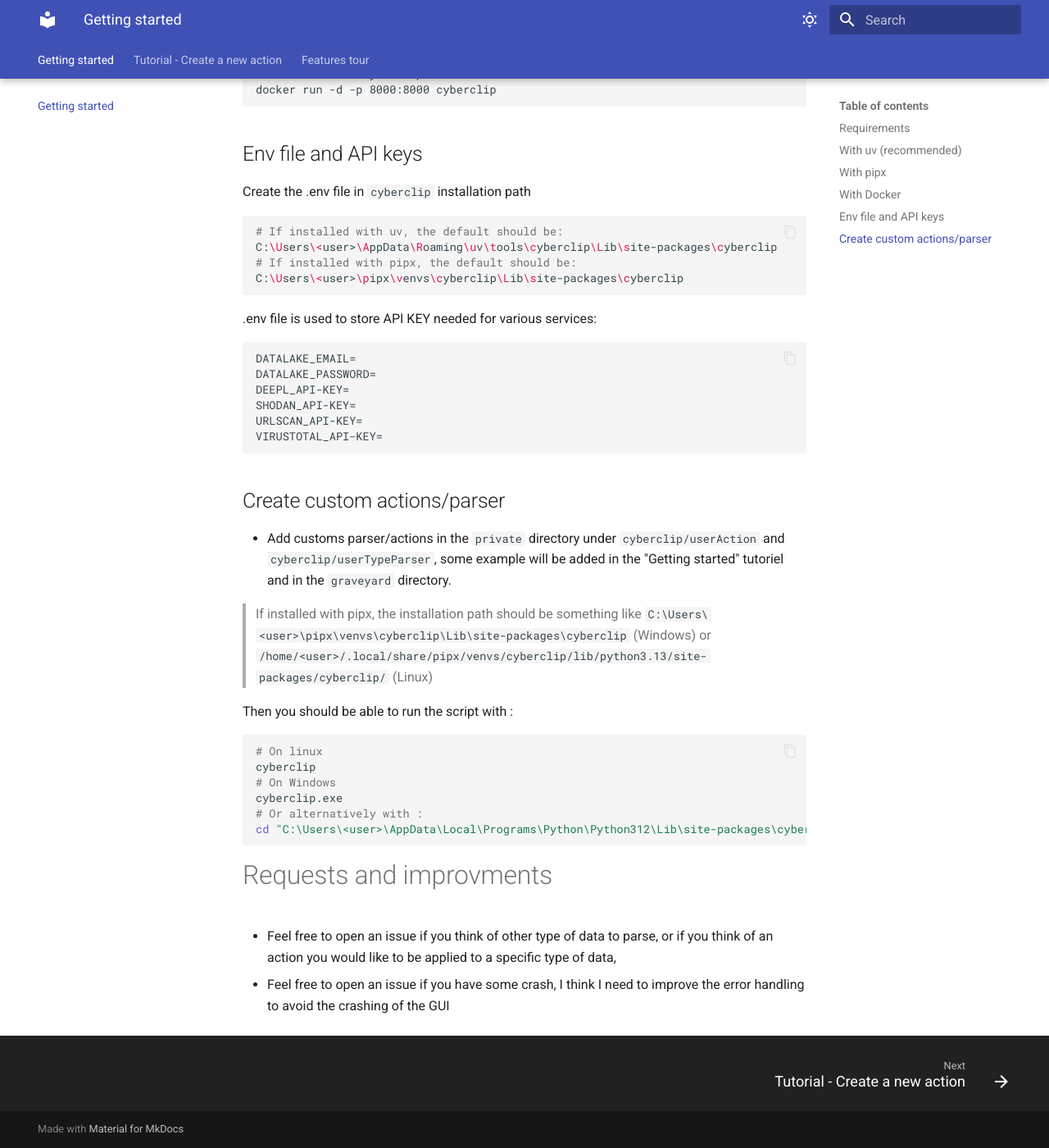
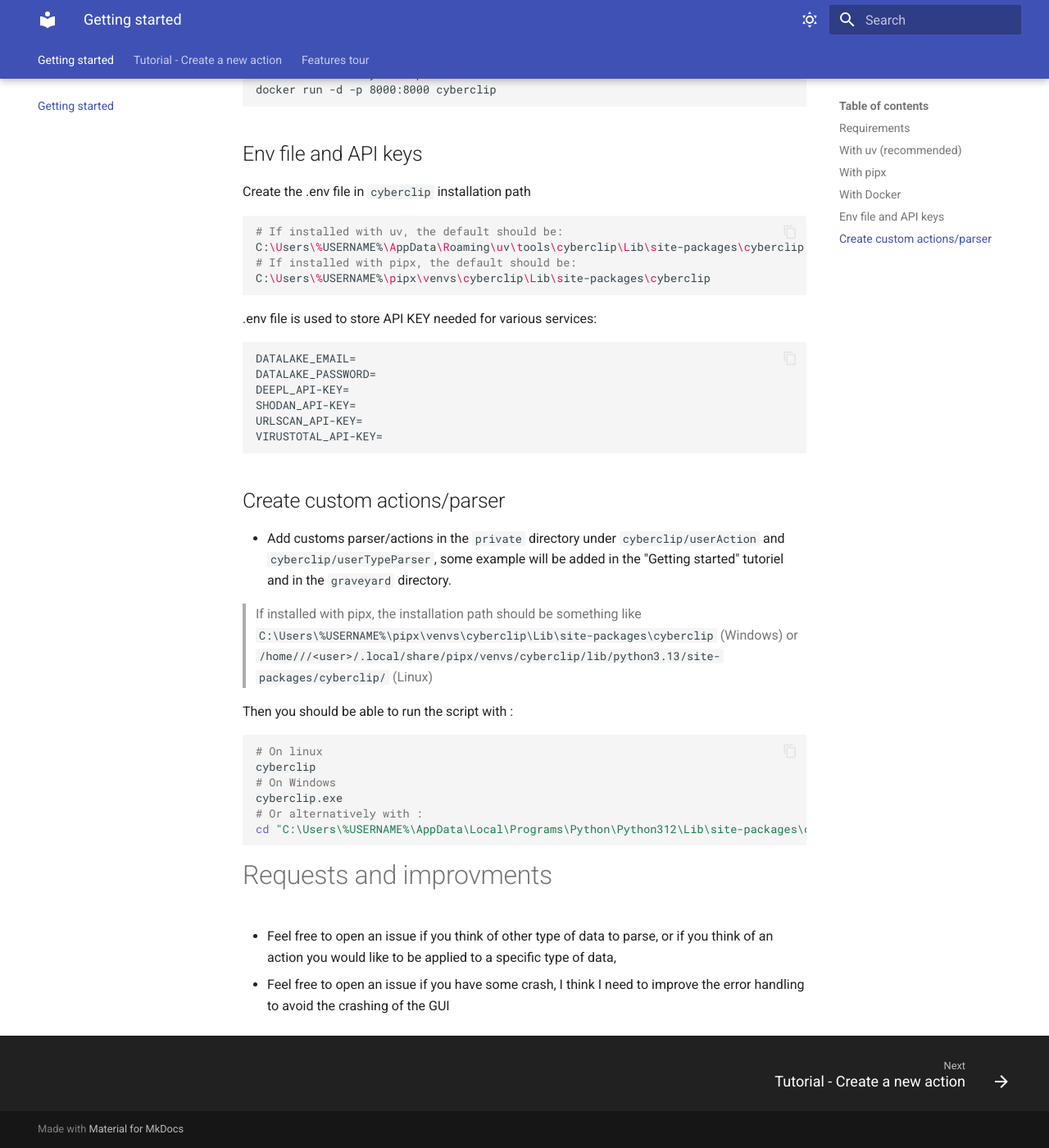
Before and after one commit to BongoKnight/cyberclip, an MkDocs documentation site: the page built from docs/index.md, in a window 1280 px wide and 1400 px high, scrolled down 911 px. Shown: the whole window at 82% size. Built offline with MkDocs 1.6.1 and Material for MkDocs 9.7.7, drawn with Linux system fonts in a browser that asks for light colours.

````diff
--- a/docs/index.md
+++ b/docs/index.md
@@ -49,9 +49,9 @@
 
 ```bash
 # If installed with uv, the default should be:
-C:\Users\<user>\AppData\Roaming\uv\tools\cyberclip\Lib\site-packages\cyberclip
+C:\Users\%USERNAME%\AppData\Roaming\uv\tools\cyberclip\Lib\site-packages\cyberclip
 # If installed with pipx, the default should be:
-C:\Users\<user>\pipx\venvs\cyberclip\Lib\site-packages\cyberclip
+C:\Users\%USERNAME%\pipx\venvs\cyberclip\Lib\site-packages\cyberclip
 ```
 
 .env file is used to store API KEY needed for various services:
@@ -69,7 +69,7 @@
 
 - Add customs parser/actions in the `private` directory under `cyberclip/userAction` and `cyberclip/userTypeParser`, some example will be added in the "Getting started" tutoriel and in the `graveyard` directory.
 
-> If installed with pipx, the installation path should be something like `C:\Users\<user>\pipx\venvs\cyberclip\Lib\site-packages\cyberclip` (Windows) or `/home/<user>/.local/share/pipx/venvs/cyberclip/lib/python3.13/site-packages/cyberclip/` (Linux)
+> If installed with pipx, the installation path should be something like `C:\Users\%USERNAME%\pipx\venvs\cyberclip\Lib\site-packages\cyberclip` (Windows) or `/home///<user>/.local/share/pipx/venvs/cyberclip/lib/python3.13/site-packages/cyberclip/` (Linux)
 
 Then you should be able to run the script with :
 
@@ -79,7 +79,7 @@
 # On Windows
 cyberclip.exe
 # Or alternatively with :
-cd "C:\Users\<user>\AppData\Local\Programs\Python\Python312\Lib\site-packages\cyberclip" && python3 app.py
+cd "C:\Users\%USERNAME%\AppData\Local\Programs\Python\Python312\Lib\site-packages\cyberclip" && python3 app.py
 ```
 
 # Requests and improvments
````
Also changed, not shown: 1 other file.
